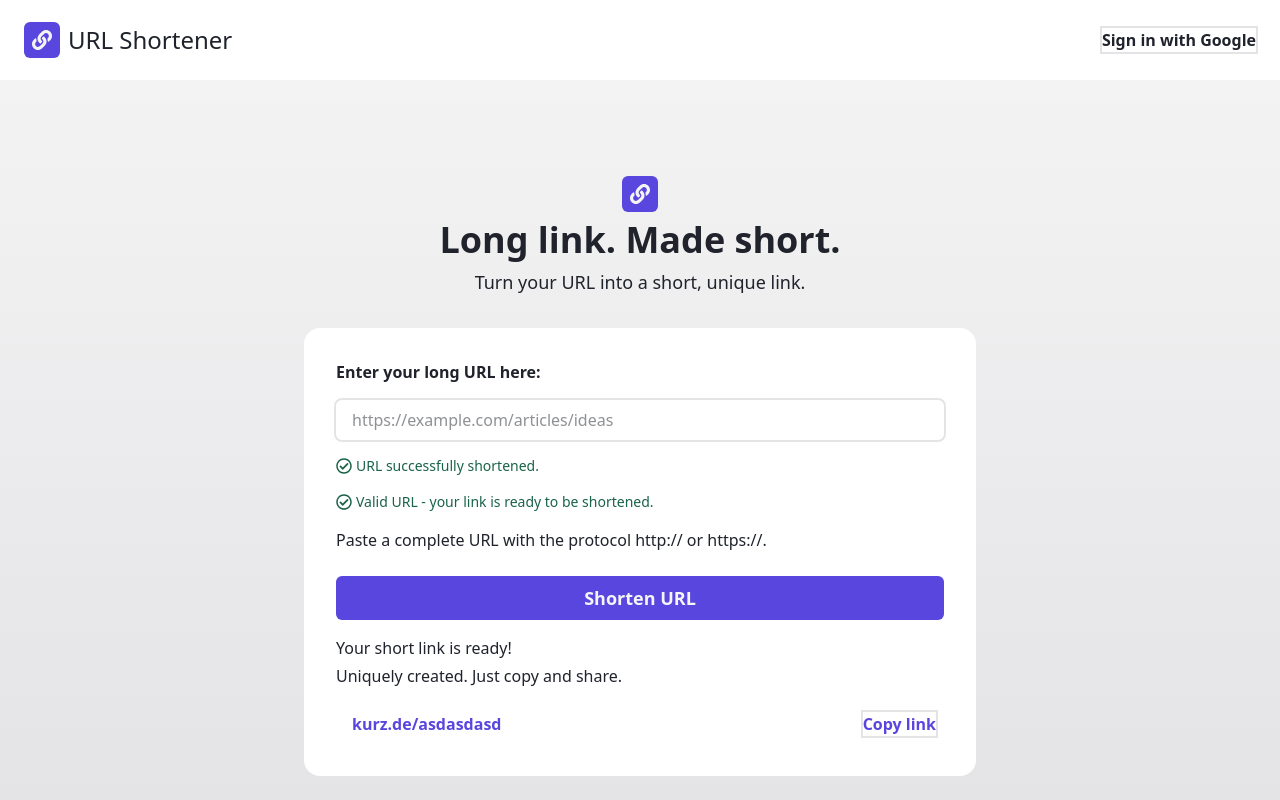
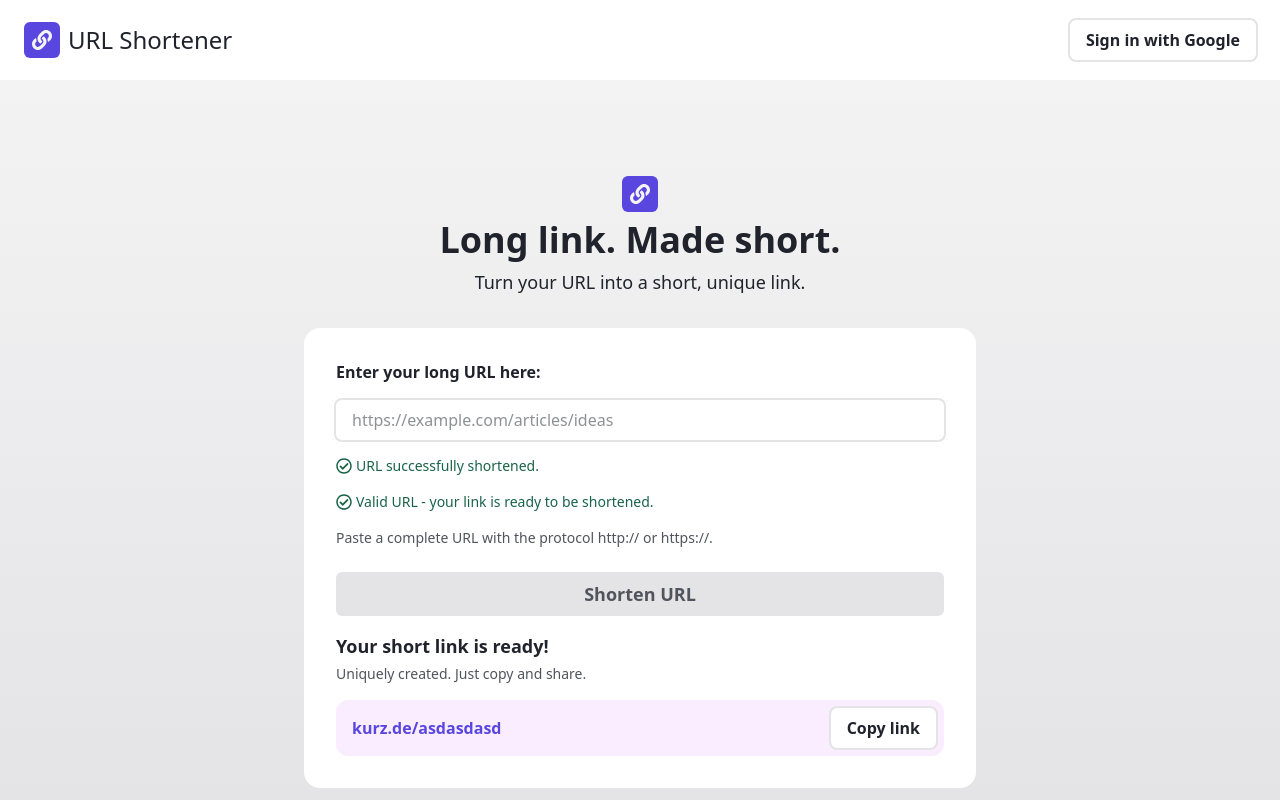
Before and after one commit to StackOverflowIsBetterThanAnyAI/url-shortener, a Next.js app: page / in a window 1280 px wide. Shown: the top 800 px of the page. Built offline with nearby package versions, Linux system fonts and the light colour scheme.

Commit message:
outline-secondary

```diff
--- a/src/app/globals.css
+++ b/src/app/globals.css
@@ -7,6 +7,7 @@
     --text: #20232c;
     --text-secondary: #51545c;
     --outline: #5946df;
+    --outline-secondary: #f9edff;
     --green: #196348;
 }
 
@@ -14,6 +15,7 @@
     --color-background-primary: var(--background-primary);
     --color-background-secondary: var(--background-secondary);
     --color-outline: var(--outline);
+    --color-outline-secondary: var(--outline-secondary);
     --color-text: var(--text);
     --color-text-secondary: var(--text-secondary);
     --color-navigation: var(--navigation);
@@ -42,7 +44,7 @@ a {
 }
 
 button {
-    @apply outline-2 outline-background-secondary cursor-pointer font-semibold text-sm xs:text-base;
+    @apply outline-2 outline-background-secondary cursor-pointer font-semibold text-sm xs:text-base px-3 xs:px-4 py-1.5 xs:py-2 rounded-md bg-navigation text-text;
 }
 
 footer {
@@ -65,12 +67,17 @@ h3 {
     @apply text-base sm:text-lg text-center;
 }
 
+h4 {
+    @apply font-semibold text-base sm:text-lg;
+}
+
 input[type='text'] {
     @apply outline-2 outline-background-secondary text-sm xs:text-base;
 }
 
 input[type='submit'] {
-    @apply bg-outline text-background-primary cursor-pointer font-semibold text-base xs:text-lg;
+    @apply enabled:bg-outline enabled:text-background-primary enabled:cursor-pointer font-semibold text-base xs:text-lg;
+    @apply disabled:bg-background-secondary disabled:text-text-secondary enabled:cursor-pointer disabled:cursor-not-allowed;
 }
 
 label {
@@ -87,5 +94,9 @@ section {
 }
 
 .valid-link-info {
-    @apply text-sm text-green;
+    @apply text-xs xs:text-sm text-green;
 }
+
+.link-info {
+    @apply text-xs xs:text-sm text-text-secondary;
+}
```
